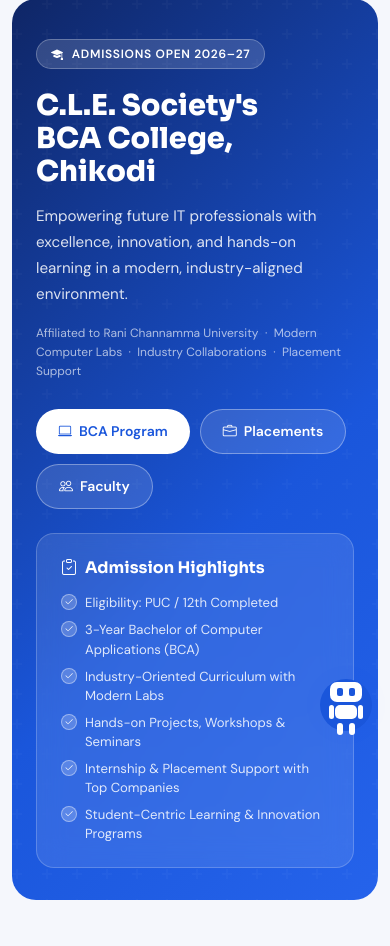
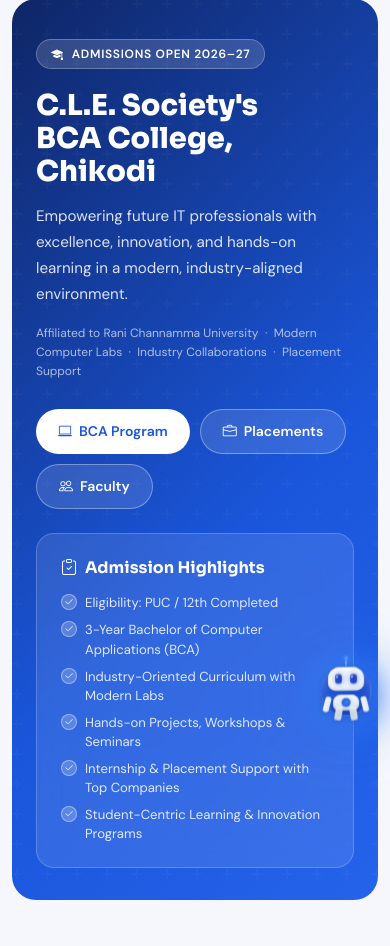
Before and after one commit to Rag4shb/College-ChatBot, a Django app: page / in a window 390 px wide. Shown: the part 95-1041 px from the top of the page. Run offline with Django 5.2, Linux system fonts and the light colour scheme.

Commit message:
Updated chatbot CSS with mobile fixes

```diff
--- a/templates/base.html
+++ b/templates/base.html
@@ -822,41 +822,361 @@ img { max-width: 100%; height: auto; }
 .footer-social a:hover { background: var(--primary); color: #fff; }
 
 /* ================================================================
-   CHATBOT FLOAT
+   CHATBOT FLOAT - 3D ENHANCED
 ================================================================ */
 .chatbot-float {
-  position: fixed; bottom: 28px; right: 28px;
-  width: 62px; height: 62px;
-  background: var(--primary); color: white;
+  position: fixed;
+  bottom: 28px;
+  right: 28px;
+  width: 70px;
+  height: 70px;
+  background: linear-gradient(145deg, #2563eb, #1d4ed8);
+  color: white;
   border-radius: 50%;
-  display: flex; align-items: center; justify-content: center;
-  box-shadow: 0 4px 20px rgba(26,86,219,0.4);
-  text-decoration: none; z-index: 1000;
-  transition: transform 0.2s, box-shadow 0.2s;
-  animation: chatpulse 2.5s infinite;
-}
+  display: flex;
+  align-items: center;
+  justify-content: center;
+  box-shadow:
+    0 8px 32px rgba(26, 86, 219, 0.5),
+    0 2px 8px rgba(0, 0, 0, 0.1),
+    inset 0 -4px 8px rgba(0, 0, 0, 0.2),
+    inset 0 4px 8px rgba(255, 255, 255, 0.2);
+  text-decoration: none;
+  z-index: 1000;
+  transition: all 0.3s cubic-bezier(0.4, 0, 0.2, 1);
+  animation: float3D 3s ease-in-out infinite, glowPulse 2s ease-in-out infinite;
+  perspective: 100px;
+  transform-style: preserve-3d;
+  cursor: pointer;
+  border: 2px solid rgba(255, 255, 255, 0.1);
+}
+
+.chatbot-float::before {
+  content: '';
+  position: absolute;
+  top: 10%;
+  left: 20%;
+  width: 30%;
+  height: 30%;
+  background: radial-gradient(circle, rgba(255,255,255,0.4) 0%, transparent 70%);
+  border-radius: 50%;
+  transform: rotate(-30deg);
+  pointer-events: none;
+}
+
+.chatbot-float::after {
+  content: '';
+  position: absolute;
+  bottom: -4px;
+  left: 50%;
+  transform: translateX(-50%);
+  width: 60%;
+  height: 12px;
+  background: radial-gradient(ellipse, rgba(26, 86, 219, 0.4) 0%, transparent 70%);
+  border-radius: 50%;
+  animation: shadowFloat 3s ease-in-out infinite;
+}
+
 .chatbot-float:hover {
-  transform: scale(1.1);
-  box-shadow: 0 8px 28px rgba(26,86,219,0.5);
-}
-@keyframes chatpulse {
-  0%   { box-shadow: 0 0 0 0 rgba(26,86,219,0.5); }
-  70%  { box-shadow: 0 0 0 14px rgba(26,86,219,0); }
-  100% { box-shadow: 0 0 0 0 rgba(26,86,219,0); }
-}
-
-/* Robot */
-.robot { position: relative; width: 42px; height: 46px; display: flex; flex-direction: column; align-items: center; }
-.robot-head { width: 32px; height: 20px; background: white; border-radius: 7px; display: flex; align-items: center; justify-content: center; margin-bottom: 3px; }
-.robot-eyes { display: flex; gap: 6px; }
-.robot-eyes span { width: 6px; height: 8px; background: var(--primary); border-radius: 2px; animation: blink 1.2s infinite; }
-@keyframes blink { 0%,90%,100%{height:8px;} 93%{height:2px;} }
-.robot-body { position: relative; width: 22px; height: 14px; background: white; border-radius: 5px; }
-.arm { position: absolute; width: 5px; height: 14px; background: white; border-radius: 8px; top: 0; }
-.arm-left { left: -6px; }
-.arm-right { right: -6px; }
-.legs { position: absolute; bottom: -7px; display: flex; gap: 6px; left: 50%; transform: translateX(-50%); }
-.leg { width: 6px; height: 12px; background: white; border-radius: 3px; }
+  transform: scale(1.15) translateY(-5px) rotateY(10deg) rotateX(-10deg);
+  box-shadow:
+    0 16px 48px rgba(26, 86, 219, 0.7),
+    0 4px 16px rgba(0, 0, 0, 0.2),
+    inset 0 -6px 12px rgba(0, 0, 0, 0.3),
+    inset 0 6px 12px rgba(255, 255, 255, 0.3);
+  background: linear-gradient(145deg, #3b82f6, #2563eb);
+  border-color: rgba(255, 255, 255, 0.2);
+}
+
+.chatbot-float:active {
+  transform: scale(0.95) translateY(2px);
+  box-shadow:
+    0 4px 16px rgba(26, 86, 219, 0.4),
+    inset 0 4px 8px rgba(0, 0, 0, 0.3);
+  transition: all 0.1s ease;
+}
+
+@keyframes float3D {
+  0%, 100% {
+    transform: translateY(0px) rotateX(5deg) rotateY(0deg);
+  }
+  25% {
+    transform: translateY(-15px) rotateX(10deg) rotateY(-5deg);
+  }
+  50% {
+    transform: translateY(-8px) rotateX(8deg) rotateY(3deg);
+  }
+  75% {
+    transform: translateY(-12px) rotateX(12deg) rotateY(-2deg);
+  }
+}
+
+@keyframes glowPulse {
+  0%, 100% {
+    filter: drop-shadow(0 0 8px rgba(59, 130, 246, 0.6))
+            drop-shadow(0 0 20px rgba(59, 130, 246, 0.4));
+  }
+  50% {
+    filter: drop-shadow(0 0 15px rgba(59, 130, 246, 0.8))
+            drop-shadow(0 0 30px rgba(59, 130, 246, 0.6));
+  }
+}
+
+@keyframes shadowFloat {
+  0%, 100% {
+    transform: translateX(-50%) scale(1);
+    opacity: 0.4;
+  }
+  50% {
+    transform: translateX(-50%) scale(0.7);
+    opacity: 0.2;
+  }
+}
+
+/* Enhanced 3D Robot */
+.robot {
+  position: relative;
+  width: 48px;
+  height: 52px;
+  display: flex;
+  flex-direction: column;
+  align-items: center;
+  transform-style: preserve-3d;
+  animation: robotIdle 4s ease-in-out infinite;
+}
+
+.robot-head {
+  width: 36px;
+  height: 24px;
+  background: linear-gradient(135deg, #ffffff 0%, #f0f4ff 100%);
+  border-radius: 12px 12px 8px 8px;
+  display: flex;
+  align-items: center;
+  justify-content: center;
+  margin-bottom: 4px;
+  box-shadow:
+    0 4px 8px rgba(0, 0, 0, 0.15),
+    inset 0 -2px 4px rgba(0, 0, 0, 0.1),
+    inset 0 2px 4px rgba(255, 255, 255, 0.8);
+  position: relative;
+  transform-style: preserve-3d;
+}
+
+.robot-head::before {
+  content: '';
+  position: absolute;
+  top: 3px;
+  left: 50%;
+  transform: translateX(-50%);
+  width: 20px;
+  height: 3px;
+  background: rgba(255, 255, 255, 0.8);
+  border-radius: 2px;
+}
+
+.robot-head::after {
+  content: '';
+  position: absolute;
+  bottom: 2px;
+  left: 50%;
+  transform: translateX(-50%);
+  width: 12px;
+  height: 1px;
+  background: var(--primary);
+  border-radius: 1px;
+  opacity: 0.5;
+}
+
+.robot-eyes {
+  display: flex;
+  gap: 8px;
+  position: relative;
+  z-index: 1;
+}
+
+.robot-eyes span {
+  width: 7px;
+  height: 10px;
+  background: linear-gradient(180deg, #1e40af 0%, #1d4ed8 100%);
+  border-radius: 3px;
+  animation: blink3D 2.5s infinite;
+  box-shadow:
+    0 0 8px rgba(29, 78, 216, 0.6),
+    inset 0 1px 2px rgba(255, 255, 255, 0.3);
+  position: relative;
+}
+
+.robot-eyes span::before {
+  content: '';
+  position: absolute;
+  top: 2px;
+  left: 1px;
+  width: 2px;
+  height: 2px;
+  background: white;
+  border-radius: 50%;
+  opacity: 0.8;
+}
+
+@keyframes blink3D {
+  0%, 45%, 55%, 100% {
+    transform: scaleY(1);
+    filter: brightness(1);
+  }
+  50% {
+    transform: scaleY(0.1);
+    filter: brightness(0.5);
+  }
+}
+
+.robot-body {
+  position: relative;
+  width: 26px;
+  height: 16px;
+  background: linear-gradient(180deg, #ffffff 0%, #e2e8f0 100%);
+  border-radius: 8px 8px 6px 6px;
+  box-shadow:
+    0 4px 6px rgba(0, 0, 0, 0.1),
+    inset 0 -2px 4px rgba(0, 0, 0, 0.1),
+    inset 0 2px 4px rgba(255, 255, 255, 0.8);
+  display: flex;
+  align-items: center;
+  justify-content: center;
+}
+
+.robot-body::before {
+  content: '';
+  width: 8px;
+  height: 8px;
+  background: radial-gradient(circle, #3b82f6 0%, #1d4ed8 100%);
+  border-radius: 50%;
+  animation: heartBeat 1.5s ease-in-out infinite;
+  box-shadow: 0 0 12px rgba(59, 130, 246, 0.6);
+}
+
+@keyframes heartBeat {
+  0%, 100% { transform: scale(1); }
+  15% { transform: scale(1.3); }
+  30% { transform: scale(1); }
+  45% { transform: scale(1.2); }
+  60% { transform: scale(1); }
+}
+
+.arm {
+  position: absolute;
+  width: 6px;
+  height: 16px;
+  background: linear-gradient(90deg, #f0f4ff 0%, #e2e8f0 100%);
+  border-radius: 8px;
+  top: 2px;
+  box-shadow:
+    0 2px 4px rgba(0, 0, 0, 0.1),
+    inset 0 1px 2px rgba(255, 255, 255, 0.5);
+  transform-origin: top center;
+  animation: armSwing 3s ease-in-out infinite;
+}
+
+.arm-left {
+  left: -7px;
+  animation-delay: -1.5s;
+}
+
+.arm-right {
+  right: -7px;
+}
+
+@keyframes armSwing {
+  0%, 100% { transform: rotate(0deg); }
+  25% { transform: rotate(-15deg); }
+  75% { transform: rotate(15deg); }
+}
+
+.legs {
+  position: absolute;
+  bottom: -8px;
+  display: flex;
+  gap: 8px;
+  left: 50%;
+  transform: translateX(-50%);
+}
+
+.leg {
+  width: 7px;
+  height: 14px;
+  background: linear-gradient(180deg, #e2e8f0 0%, #cbd5e1 100%);
+  border-radius: 4px 4px 3px 3px;
+  box-shadow:
+    0 2px 4px rgba(0, 0, 0, 0.1),
+    inset 0 1px 2px rgba(255, 255, 255, 0.5);
+  animation: legKick 2s ease-in-out infinite;
+}
+
+.leg:nth-child(2) {
+  animation-delay: -1s;
+}
+
+@keyframes legKick {
+  0%, 100% { transform: rotate(0deg); }
+  25% { transform: rotate(10deg); }
+  75% { transform: rotate(-10deg); }
+}
+
+@keyframes robotIdle {
+  0%, 100% { transform: translateY(0px); }
+  50% { transform: translateY(-2px); }
+}
+
+/* Antenna */
+.robot-head::before {
+  content: '';
+  position: absolute;
+  top: -8px;
+  left: 50%;
+  transform: translateX(-50%);
+  width: 2px;
+  height: 8px;
+  background: linear-gradient(180deg, #93c5fd 0%, #3b82f6 100%);
+  border-radius: 1px;
+}
+
+.robot-head::after {
+  content: '';
+  position: absolute;
+  top: -12px;
+  left: 50%;
+  transform: translateX(-50%);
+  width: 6px;
+  height: 6px;
+  background: radial-gradient(circle, #60a5fa 0%, #2563eb 100%);
+  border-radius: 50%;
+  animation: antennaGlow 1.5s ease-in-out infinite;
+}
+
+@keyframes antennaGlow {
+  0%, 100% {
+    box-shadow: 0 0 8px rgba(59, 130, 246, 0.8);
+    opacity: 0.8;
+  }
+  50% {
+    box-shadow: 0 0 16px rgba(59, 130, 246, 1);
+    opacity: 1;
+  }
+}
+
+/* Responsive adjustments */
+@media (max-width: 768px) {
+  .chatbot-float {
+    bottom: 20px;
+    right: 20px;
+    width: 60px;
+    height: 60px;
+  }
+
+  .robot {
+    width: 42px;
+    height: 46px;
+  }
+}
 
 /* ================================================================
    PASSWORD TOGGLE
```
Also changed, not shown: db.sqlite3.
